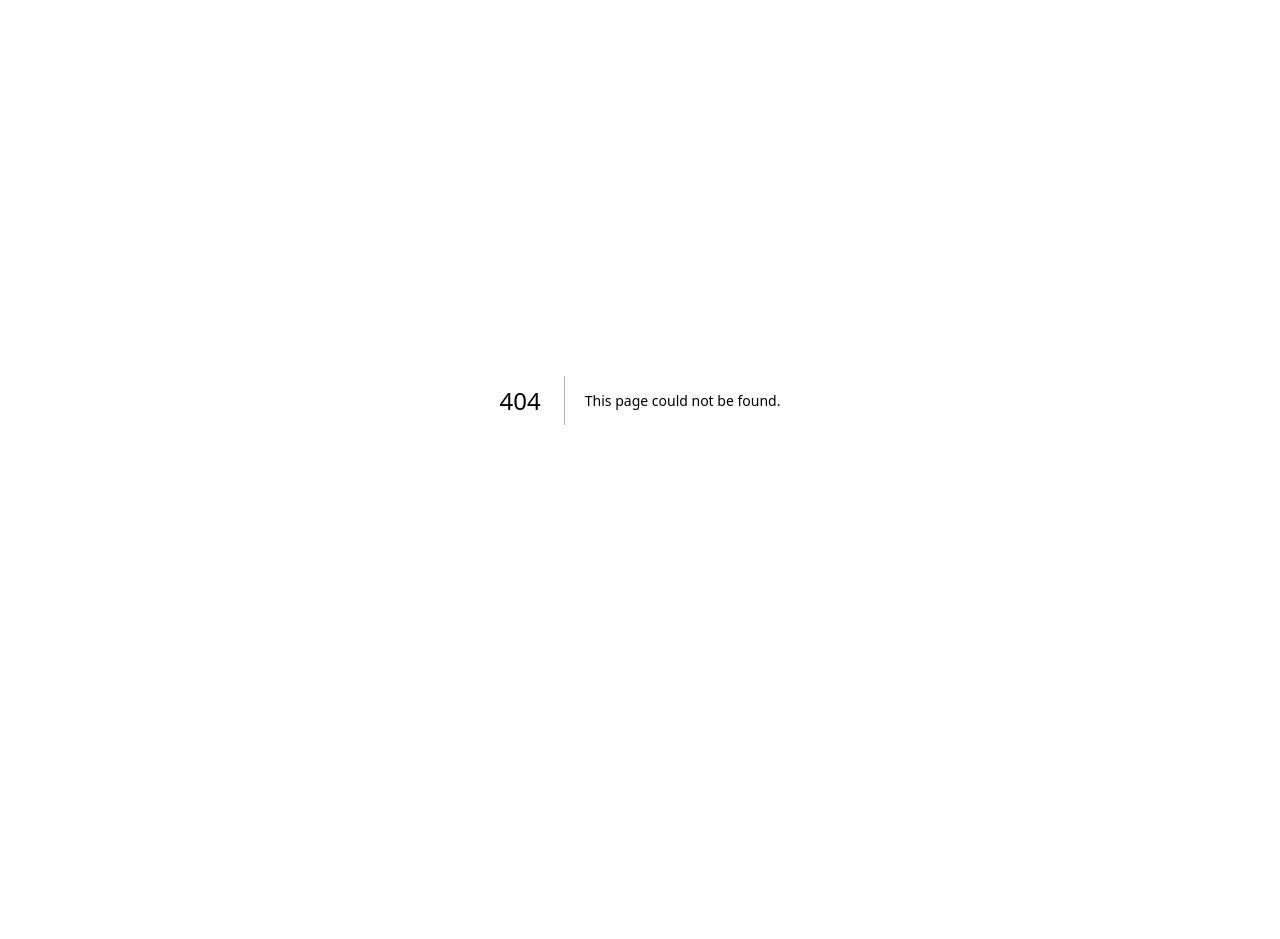
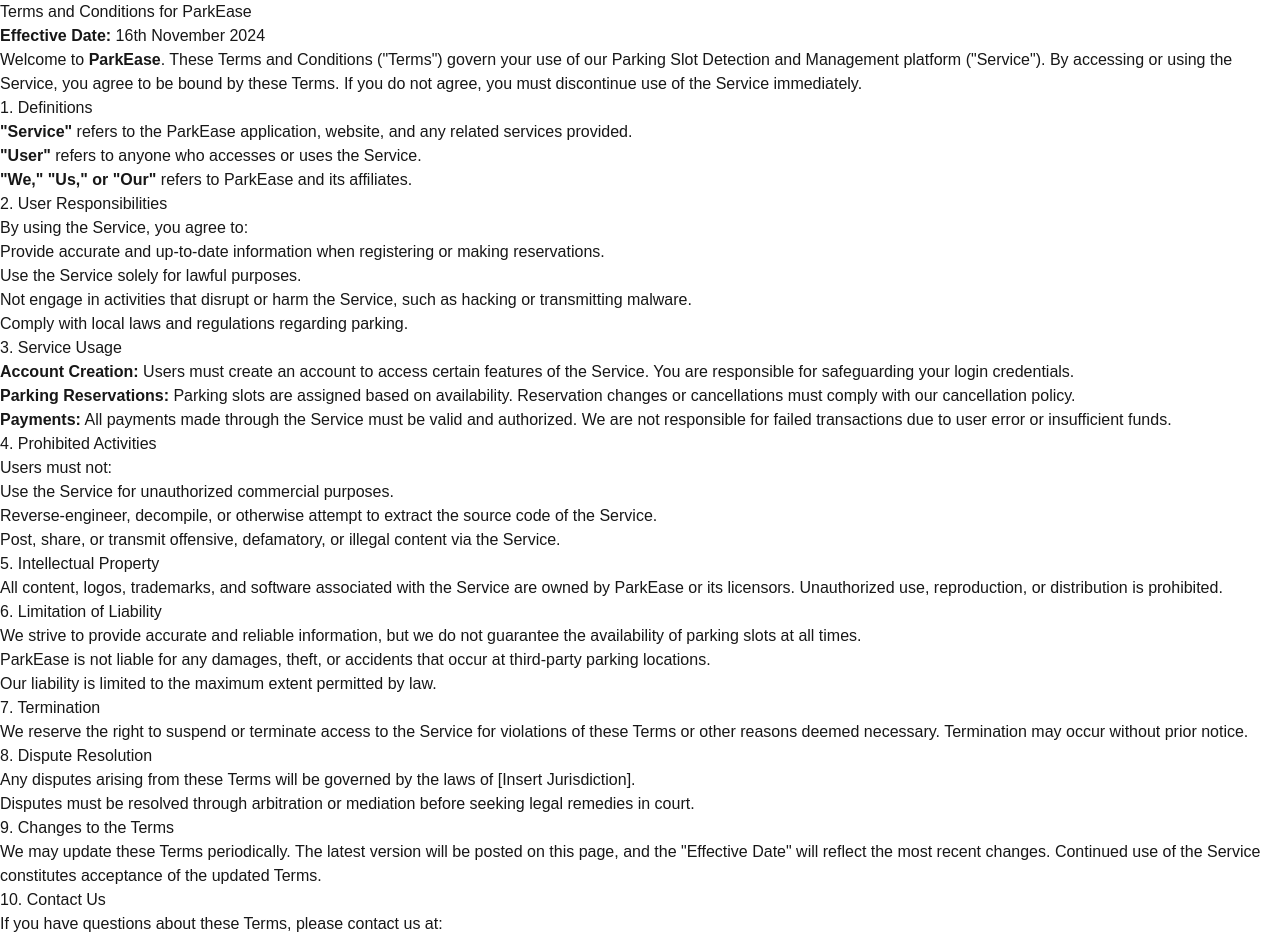
Before and after one commit to Park-Ease/ParkEase-Web-App, a Next.js app: page /terms in a window 1280 px wide. Before the commit this address had no page. Shown: the top 939 px of the page. Before the commit the page ends 800 px from the top, so only its background shows below. Built offline with nearby package versions, Linux system fonts and the light colour scheme; a web font is replaced by a local one.

Commit message:
Added terms and conditions page

```diff
--- /dev/null
+++ b/src/app/terms/page.jsx
@@ -0,0 +1,104 @@
+import React from 'react';
+
+const TermsAndConditions = () => {
+  return (
+    <div className="terms-and-conditions">
+      <h1>Terms and Conditions for ParkEase</h1>
+      <p><strong>Effective Date:</strong> 16th November 2024</p>
+
+      <p>
+        Welcome to <strong>ParkEase</strong>. These Terms and Conditions ("Terms") govern your use of our Parking Slot
+        Detection and Management platform ("Service"). By accessing or using the Service, you agree to be bound by these Terms.
+        If you do not agree, you must discontinue use of the Service immediately.
+      </p>
+
+      <h2>1. Definitions</h2>
+      <ul>
+        <li><strong>"Service"</strong> refers to the ParkEase application, website, and any related services provided.</li>
+        <li><strong>"User"</strong> refers to anyone who accesses or uses the Service.</li>
+        <li><strong>"We," "Us," or "Our"</strong> refers to ParkEase and its affiliates.</li>
+      </ul>
+
+      <h2>2. User Responsibilities</h2>
+      <p>By using the Service, you agree to:</p>
+      <ul>
+        <li>Provide accurate and up-to-date information when registering or making reservations.</li>
+        <li>Use the Service solely for lawful purposes.</li>
+        <li>Not engage in activities that disrupt or harm the Service, such as hacking or transmitting malware.</li>
+        <li>Comply with local laws and regulations regarding parking.</li>
+      </ul>
+
+      <h2>3. Service Usage</h2>
+      <ul>
+        <li>
+          <strong>Account Creation:</strong> Users must create an account to access certain features of the Service. You
+          are responsible for safeguarding your login credentials.
+        </li>
+        <li>
+          <strong>Parking Reservations:</strong> Parking slots are assigned based on availability. Reservation changes
+          or cancellations must comply with our cancellation policy.
+        </li>
+        <li>
+          <strong>Payments:</strong> All payments made through the Service must be valid and authorized. We are not
+          responsible for failed transactions due to user error or insufficient funds.
+        </li>
+      </ul>
+
+      <h2>4. Prohibited Activities</h2>
+      <p>Users must not:</p>
+      <ul>
+        <li>Use the Service for unauthorized commercial purposes.</li>
+        <li>Reverse-engineer, decompile, or otherwise attempt to extract the source code of the Service.</li>
+        <li>Post, share, or transmit offensive, defamatory, or illegal content via the Service.</li>
+      </ul>
+
+      <h2>5. Intellectual Property</h2>
+      <p>
+        All content, logos, trademarks, and software associated with the Service are owned by ParkEase or its licensors.
+        Unauthorized use, reproduction, or distribution is prohibited.
+      </p>
+
+      <h2>6. Limitation of Liability</h2>
+      <ul>
+        <li>
+          We strive to provide accurate and reliable information, but we do not guarantee the availability of parking
+          slots at all times.
+        </li>
+        <li>
+          ParkEase is not liable for any damages, theft, or accidents that occur at third-party parking locations.
+        </li>
+        <li>Our liability is limited to the maximum extent permitted by law.</li>
+      </ul>
+
+      <h2>7. Termination</h2>
+      <p>
+        We reserve the right to suspend or terminate access to the Service for violations of these Terms or other reasons
+        deemed necessary. Termination may occur without prior notice.
+      </p>
+
+      <h2>8. Dispute Resolution</h2>
+      <ul>
+        <li>Any disputes arising from these Terms will be governed by the laws of [Insert Jurisdiction].</li>
+        <li>
+          Disputes must be resolved through arbitration or mediation before seeking legal remedies in court.
+        </li>
+      </ul>
+
+      <h2>9. Changes to the Terms</h2>
+      <p>
+        We may update these Terms periodically. The latest version will be posted on this page, and the "Effective Date"
+        will reflect the most recent changes. Continued use of the Service constitutes acceptance of the updated Terms.
+      </p>
+
+      <h2>10. Contact Us</h2>
+      <p>If you have questions about these Terms, please contact us at:</p>
+      <p>
+        <strong>ParkEase Support</strong> <br />
+        Email: <a href="mailto:sslayer441@gmail.com">sslayer441@gmail.com</a> <br />
+        Phone: +91 9613711667
+      </p>
+    </div>
+  );
+};
+
+export default TermsAndConditions;
```
